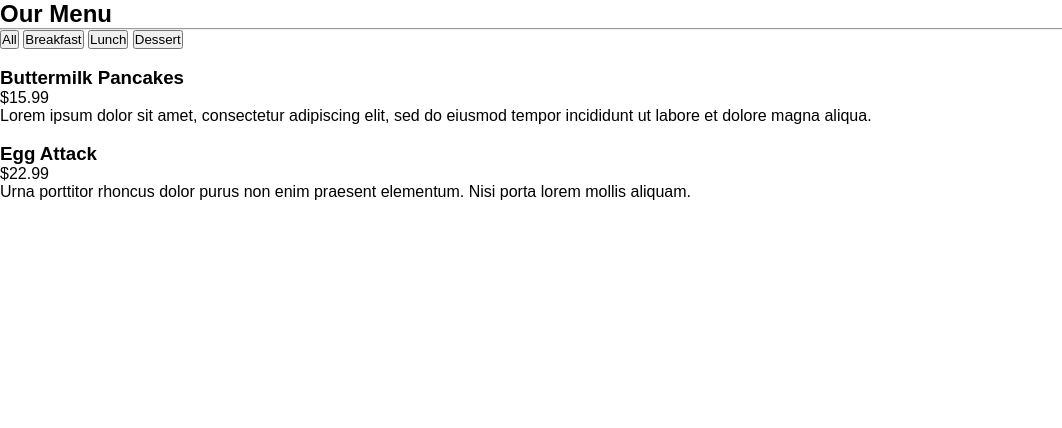
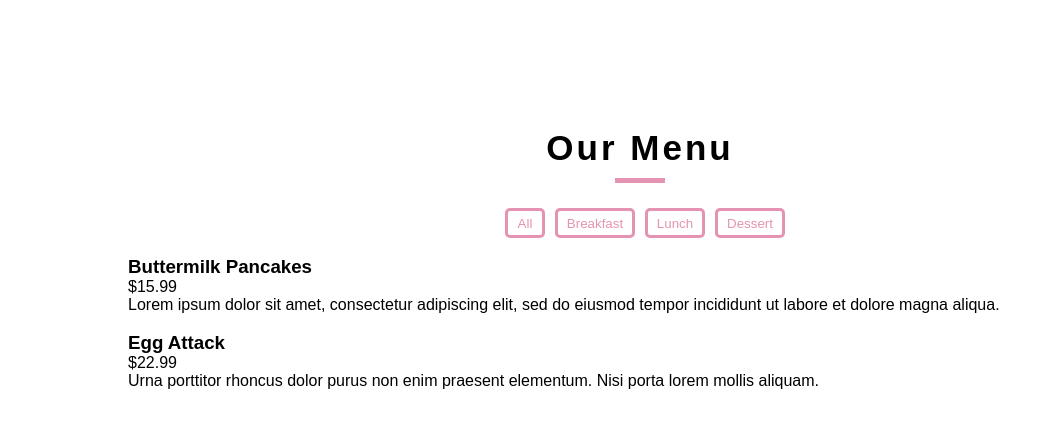
Before and after one commit to amaxwell97/filterable-menu-js, a plain HTML site: page index.html in a window 1280 px wide. Shown: the whole page, without its empty margins (0-1062 px from the left). Drawn offline with Linux system fonts and the light colour scheme.

Commit message:
Set properties for title, hr, and buttons

```diff
--- a/styles.css
+++ b/styles.css
@@ -4,3 +4,60 @@
     font-family: 'Poppins', sans-serif;
     box-sizing: border-box;
 }
+
+.container {
+    width: 80%;
+    margin: 10% auto 0;
+}
+
+.header {
+    text-align: center;
+}
+
+.title {
+    letter-spacing: 3px;
+    font-size: 35px;
+}
+
+hr {
+    background-color: #E493B3;
+    border: none;
+    height: 5px;
+    width: 50px;
+    margin: 10px auto 25px;
+}
+
+.categories {
+    display: flex;
+    justify-content: center;
+}
+
+button {
+    background-color: transparent;
+    border: solid#E493B3;
+    border-radius: 5px;
+    color: #E493B3;
+    height: 30px;
+    margin-left: 10px;
+}
+
+button:active {
+    background-color: #E493B3;
+    color: #fff;
+}
+
+.all-btn {
+    width: 40px;
+}
+
+.breakfast-btn {
+   width: 80px;
+}
+
+.lunch-btn {
+    width: 60px;
+}
+
+.dessert-btn {
+    width: 70px;
+}
```
